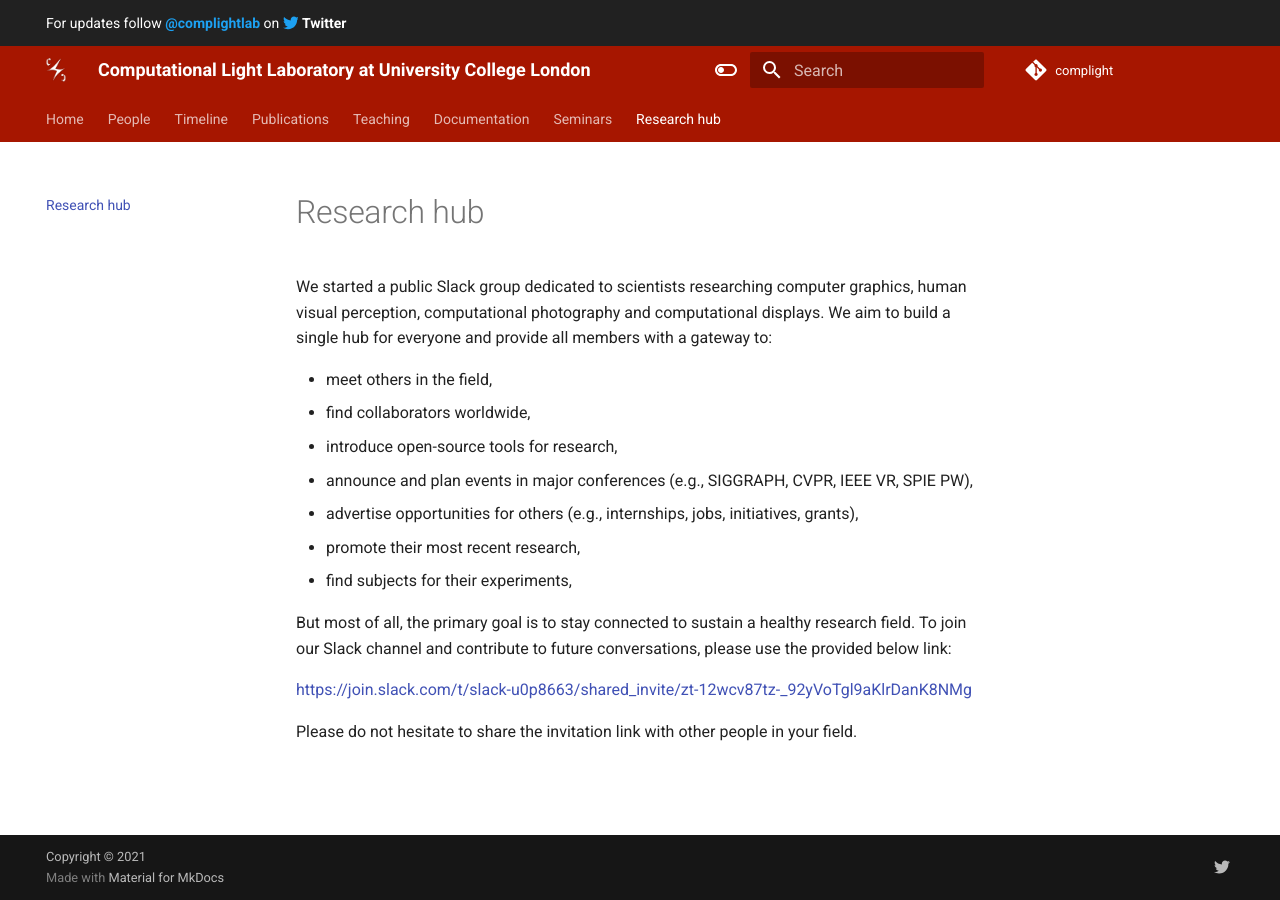
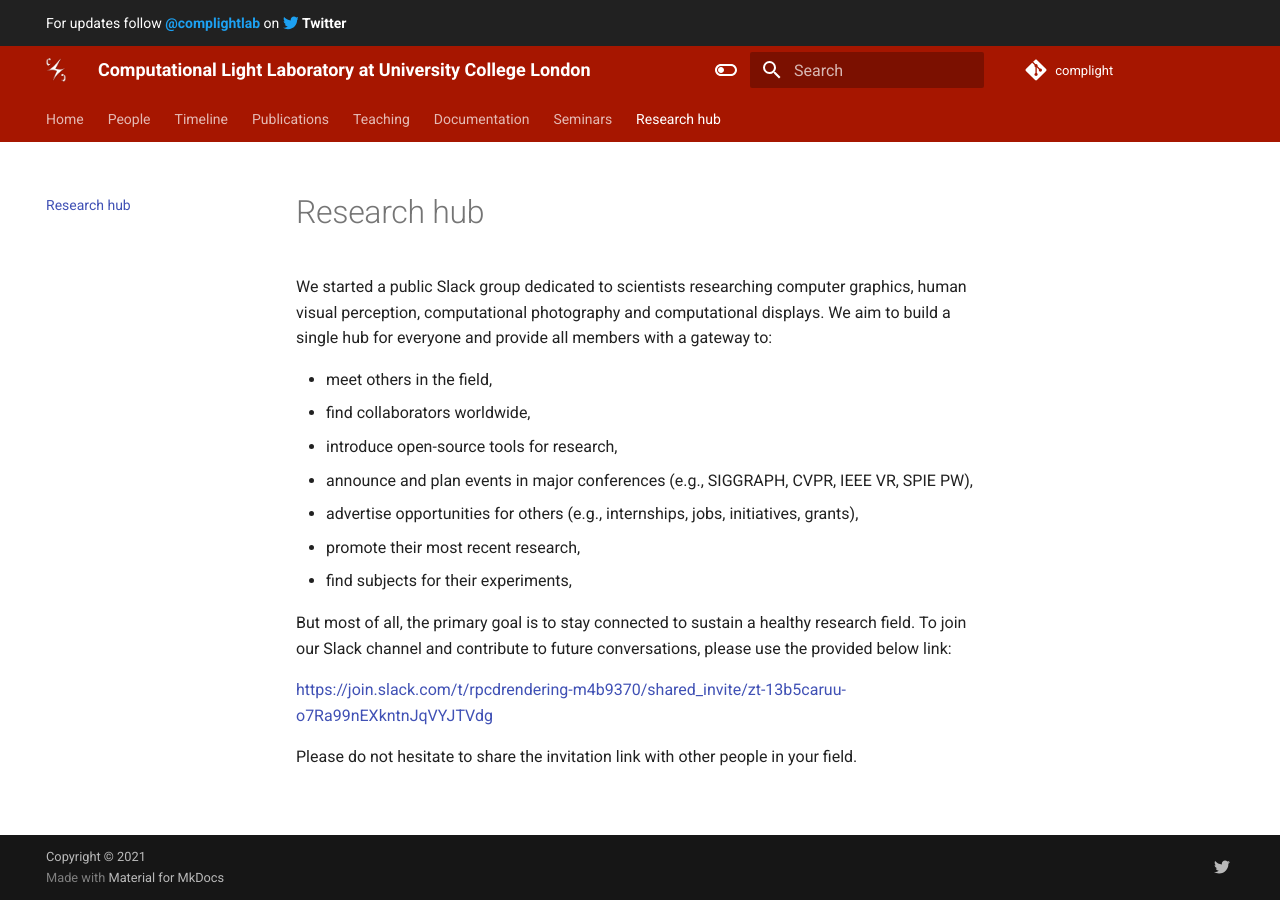
Before and after one commit to complight/complight.github.io, an MkDocs documentation site: the page built from docs/research_hub.md, in a window 1280 px wide. Built offline with MkDocs 1.6.1 and Material for MkDocs 9.7.7, drawn with Linux system fonts in a browser that asks for light colours; part of the change alters nothing that is shown.

Commit message:
Update research_hub.md

```diff
--- a/docs/research_hub.md
+++ b/docs/research_hub.md
@@ -10,6 +10,7 @@ We started a public Slack group dedicated to scientists researching computer gra
 
 But most of all, the primary goal is to stay connected to sustain a healthy research field. To join our Slack channel and contribute to future conversations, please use the provided below link:
 
-[https://join.slack.com/t/slack-u0p8663/shared_invite/zt-12wcv87tz-_92yVoTgl9aKlrDanK8NMg](https://join.slack.com/t/slack-u0p8663/shared_invite/zt-12wcv87tz-_92yVoTgl9aKlrDanK8NMg)
+
+[https://join.slack.com/t/rpcdrendering-m4b9370/shared_invite/zt-13b5caruu-o7Ra99nEXkntnJqVYJTVdg](https://join.slack.com/t/rpcdrendering-m4b9370/shared_invite/zt-13b5caruu-o7Ra99nEXkntnJqVYJTVdg)
 
 Please do not hesitate to share the invitation link with other people in your field.
```
